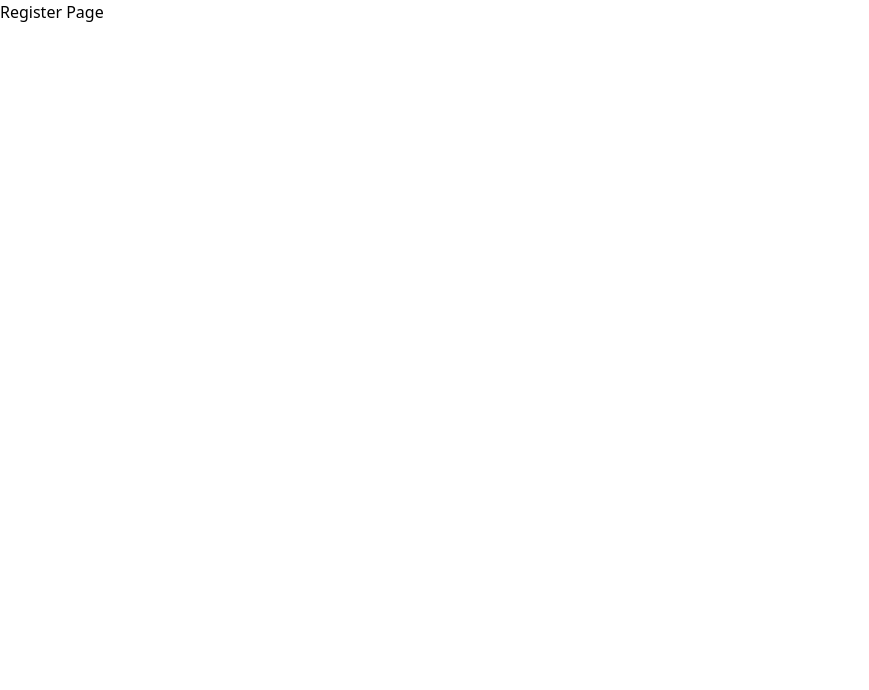
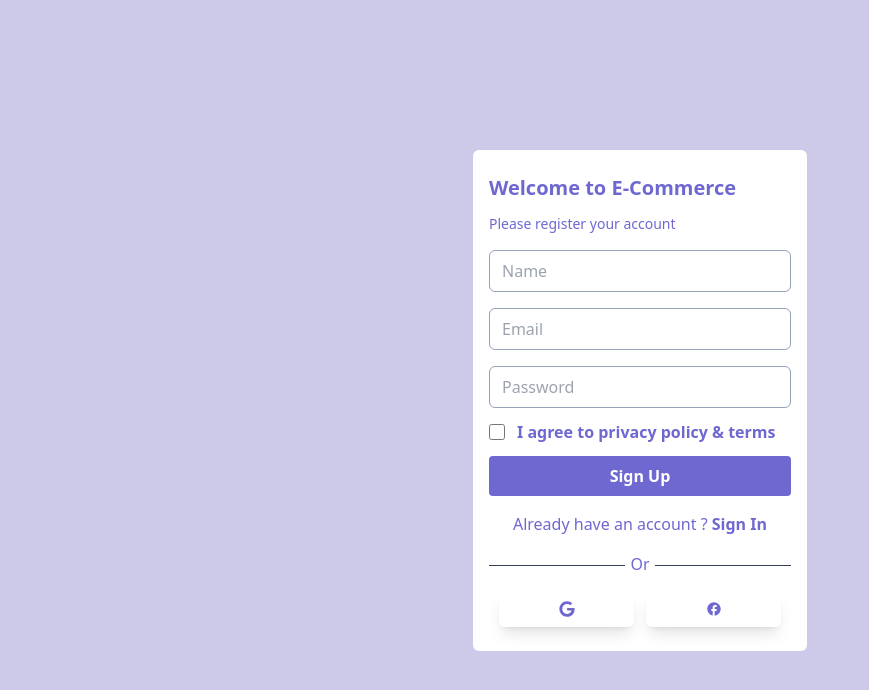
Before and after one commit to TruongKhanh23/e-commerce, a React (Create React App) app in the folder dashboard/: page /register in a window 1280 px wide. Shown: the top 690 px of the page, without its empty margins (0-869 px from the left). Built offline with nearby package versions, Linux system fonts and the light colour scheme.

Commit message:
[TNK-004] Design Rigster

```diff
--- a/dashboard/src/views/auth/Register.jsx
+++ b/dashboard/src/views/auth/Register.jsx
@@ -1,11 +1,77 @@
-import React from 'react';
+import React from "react";
+import { Link } from "react-router-dom";
+import { FaGoogle } from "react-icons/fa";
+import { MdFacebook } from "react-icons/md";
 
 const Register = () => {
-    return (
-        <div>
-            <h1>Register Page</h1>
+  return (
+    <div className="min-w-screen min-h-screen bg-[#cdcae9] flex justify-center items-center">
+      <div className="w-[350px] text-white p-2">
+        <div className="bg-white text-[#6f68d1] p-4 py-6 rounded-md">
+          <h2 className="text-xl mb-3 font-bold">Welcome to E-Commerce</h2>
+          <p className="text-sm mb-4 font-medium">
+            Please register your account
+          </p>
+          <form>
+            <div className="flex flex-col w-full gap-4 mb-3">
+              <input
+                className="px-3 py-2 outline-none border border-slate-400 bg-transparent rounded-md"
+                type="text"
+                name="name"
+                placeholder="Name"
+                id="name"
+                required
+              />
+              <input
+                className="px-3 py-2 outline-none border border-slate-400 bg-transparent rounded-md"
+                type="email"
+                name="email"
+                placeholder="Email"
+                id="email"
+                required
+              />
+              <input
+                className="px-3 py-2 outline-none border border-slate-400 bg-transparent rounded-md"
+                type="password"
+                name="password"
+                placeholder="Password"
+                id="password"
+                required
+              />
+            </div>
+
+            <div className="flex items-center w-full gap-3 mb-3">
+                <input className="w-4 h-4 text-blue-600 overflow-hidden bg-gray-200 rounded border-gray-300 focus:ring-blue-500" type="checkbox" name="checkbox" id="checkbox" />
+                <label className="font-semibold" htmlFor="checkbox">I agree to privacy policy & terms</label>
+            </div>
+
+            <button className="bg-[#6f68d1] text-white w-full hover:shadow-blue-300 p-2 rounded font-semibold">Sign Up</button>
+            <div className="flex items-center my-4 gap-3 justify-center">
+                <p>Already have an account ? <Link className="font-bold" to="/login">Sign In</Link></p>
+            </div>
+
+            <div className="w-full flex justify-center items-center mb-3">
+                <div className="w-[45%] bg-slate-700 h-[1px]"></div>
+                <div className="w-[10%] flex justify-center items-center">
+                    <span className="pb-1">Or</span>
+                </div>
+                <div className="w-[45%] bg-slate-700 h-[1px]"></div>
+            </div>
+
+            <div className="flex justify-center items-center gap-3">
+                <div className="w-[135px] h-[35px] flex rounded-md bg-white shadow-lg hover:shadow-blue-500/50 justify-center cursor-pointer items-center">
+                    <span><FaGoogle /></span>
+                </div>
+                <div className="w-[135px] h-[35px] flex rounded-md bg-white shadow-lg hover:shadow-blue-500/50 justify-center cursor-pointer items-center">
+                    <span><MdFacebook /></span>
+                </div>
+            </div>
+
+          </form>
         </div>
-    );
+      </div>
+    </div>
+  );
 };
 
 export default Register;
```
